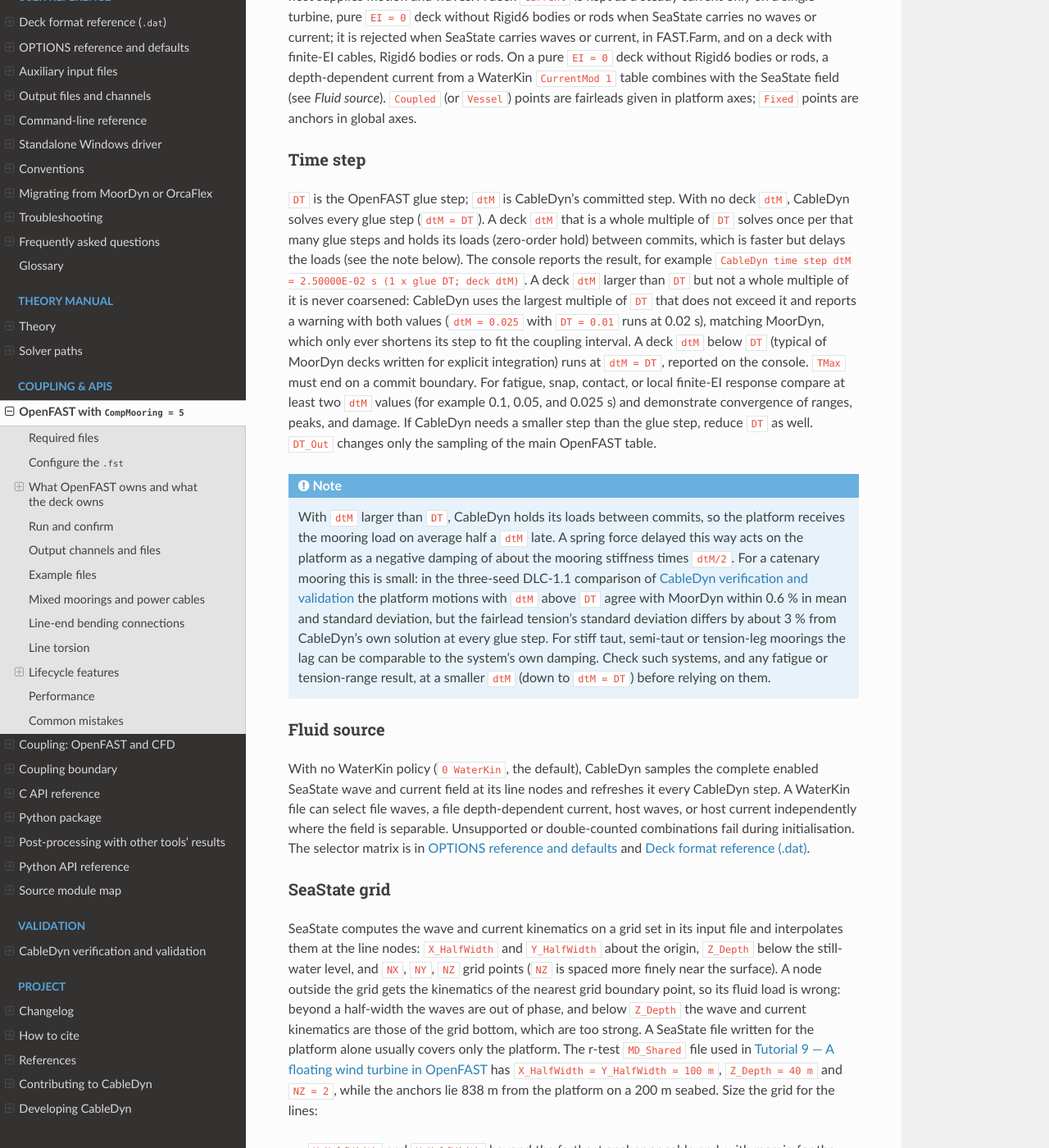
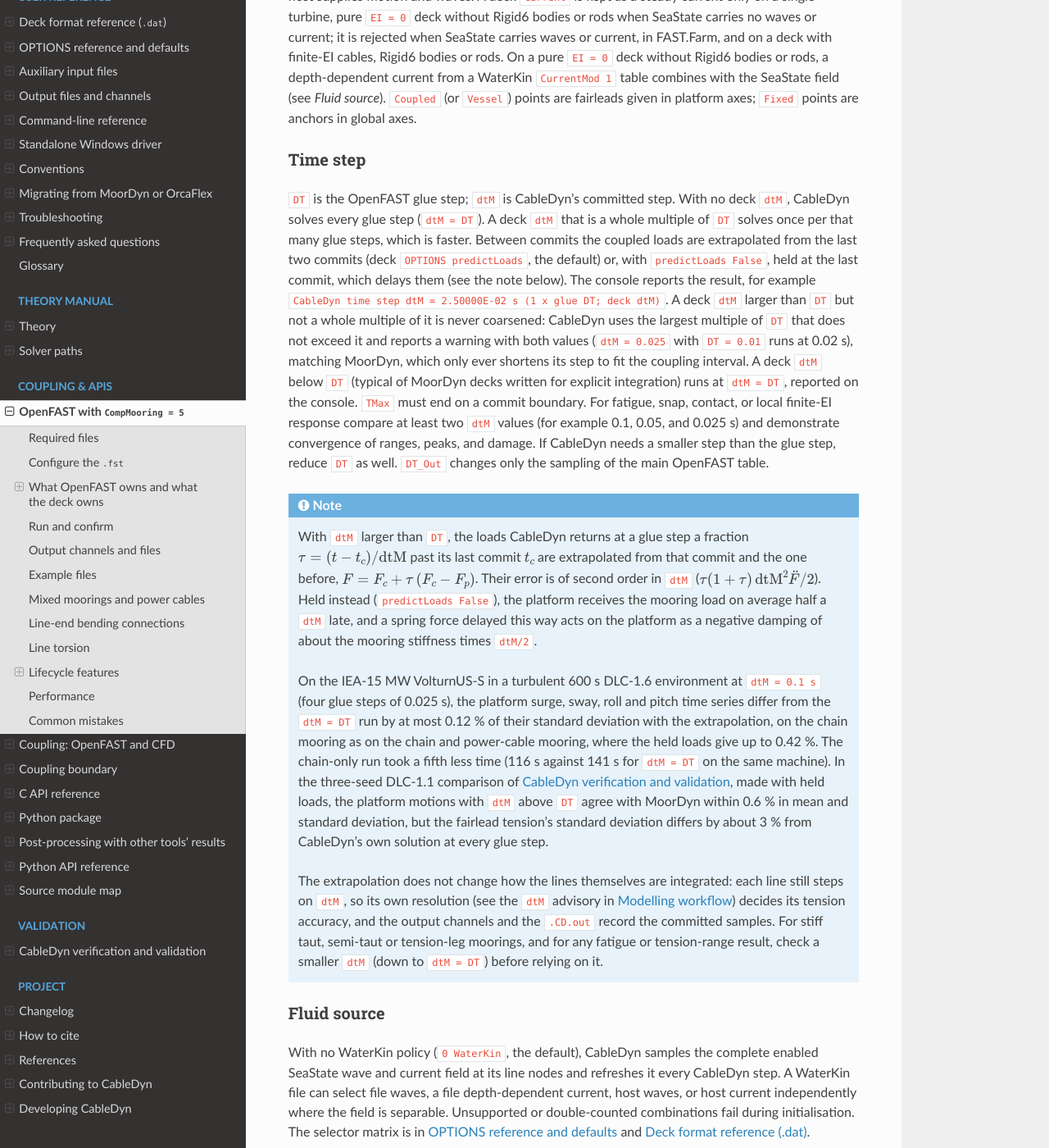
Before and after one commit to SMI-Lab-Inha/CableDyn, a Sphinx documentation site: the page built from doc/openfast.rst, in a window 1280 px wide and 1400 px high, scrolled down 1360 px. Shown: the whole window at 82% size. Built offline with Sphinx 7.4.7 and the Read the Docs theme 3.1.0, drawn with Linux system fonts in a browser that asks for light colours.

Commit message:
feat(openfast): extrapolate the coupled loads between dtM solves (#39)
With dtM larger than the glue DT, CableDyn solves once per nsuper glue
steps and held its loads between solves, so the platform received them
on average dtM/2 late: a first-order lag that acts as negative damping
of about the mooring stiffness times dtM/2. This is why 0.2.0 defaults
to dtM = DT, at four times the mooring cost of dtM = 0.1 s.

Between solves the loads are now extrapolated from the last two
committed solves, F = F_c + tau (F_c - F_p) with tau the fraction of
the mooring step elapsed, clamped to [0, 1]; the error is second order
in dtM. The extrapolation is used only between consecutive commits, so
the first step keeps the held loads. CD_UpdateStates shifts the served
loads into the previous ones when a mooring step starts (not on a
correction re-entry over the same step), keeping CalcOutput state-const,
and mirrors them into the OtherState (pred_t, pred_loads), so a restart
continues the extrapolation. The output channels and the .CD.out keep
the committed samples. The deck OPTION predictLoads (default True)
switches it; False keeps the hold. The arithmetic lives in
CableDyn_LoadPredictor and is unit-tested.

IEA-15 MW VolturnUS-S, turbulent 600 s DLC-1.6, dtM = 0.1 s against
dtM = DT = 0.025 s: the platform surge, sway, roll and pitch differ by
at most 0.12 % of their standard deviation (0.42 % held), on the chain
and on the chain and power-cable mooring; the chain-only run takes a
fifth less time (116 s against 141 s). Runs at dtM = DT are
byte-identical, and with predictLoads False the outputs equal the held
runs byte for byte.

Signed-off-by: Jae Hoon Seo <jaehoon.seo@inha.ac.kr>

```diff
--- a/doc/faq.rst
+++ b/doc/faq.rst
@@ -84,7 +84,8 @@ OpenFAST coupling
    :class: note
 
    CableDyn solves on ``dtM`` (the glue ``DT`` unless the deck sets a larger ``dtM``) and, with a
-   larger ``dtM``, holds its committed loads/channels between solves on the faster glue clock of
+   larger ``dtM``, holds its committed channels between solves (its coupled loads are
+   extrapolated from the last two solves) on the faster glue clock of
    OpenFAST (maintained by NLR, the National Laboratory of the Rockies, formerly NREL). A smaller
    ``DT_Out`` records more copies of the held value; it does not add physical bandwidth. Plot
    ``<OpenFASTRoot>.CD.out`` for the solver-native record containing one row per genuine CableDyn
--- a/doc/modeling.rst
+++ b/doc/modeling.rst
@@ -200,8 +200,9 @@ performance comparisons keep the default.
 Choose ``dtM`` by convergence of peaks, phase, rainflow ranges, and accumulated damage—not only by
 solver success. Numerical stability at a large implicit step is not evidence of fatigue accuracy.
 In OpenFAST the default is ``dtM = DT`` (a solve every glue step); with a larger deck ``dtM``,
-loads and assembled OpenFAST channels are zero-order-held between CableDyn solves, which delays
-the loads by about ``dtM/2`` (see :doc:`openfast`). The separate ``.CD.out`` contains only genuine committed
+the coupled loads are extrapolated from the last two CableDyn solves (or held, with
+``predictLoads False``, which delays them by about ``dtM/2``) and the assembled OpenFAST channels
+are held between solves (see :doc:`openfast`). The separate ``.CD.out`` contains only genuine committed
 ``dtM`` samples, while ``DT_Out`` changes the assembled OpenFAST recording cadence only. Neither
 file convention substitutes for a time-step convergence study, which should cover the forcing
 bandwidth, the shortest element transit time, contact switching, and constitutive relaxation
--- a/doc/openfast.rst
+++ b/doc/openfast.rst
@@ -77,8 +77,10 @@ Time step
 
 ``DT`` is the OpenFAST glue step; ``dtM`` is CableDyn's committed step. With no deck ``dtM``,
 CableDyn solves every glue step (``dtM = DT``). A deck ``dtM`` that is a whole multiple of ``DT``
-solves once per that many glue steps and holds its loads (zero-order hold) between commits, which
-is faster but delays the loads (see the note below). The console reports the result, for
+solves once per that many glue steps, which is faster. Between commits the coupled loads are
+extrapolated from the last two commits (deck ``OPTIONS predictLoads``, the default) or, with
+``predictLoads False``, held at the last commit, which delays them (see the note below). The
+console reports the result, for
 example ``CableDyn time step dtM = 2.50000E-02 s (1 x glue DT; deck dtM)``. A deck ``dtM``
 larger than ``DT`` but not a whole multiple of it is never coarsened: CableDyn uses the largest
 multiple of ``DT`` that does not exceed it and reports a warning with both values (``dtM = 0.025``
@@ -92,15 +94,29 @@ peaks, and damage. If CableDyn needs a smaller step than the glue step, reduce `
 
 .. note::
 
-   With ``dtM`` larger than ``DT``, CableDyn holds its loads between commits, so the platform
-   receives the mooring load on average half a ``dtM`` late. A spring force delayed this way
-   acts on the platform as a negative damping of about the mooring stiffness times ``dtM/2``. For a catenary mooring this
-   is small: in the three-seed DLC-1.1 comparison of :doc:`validation` the platform motions with
-   ``dtM`` above ``DT`` agree with MoorDyn within 0.6 % in mean and standard deviation, but the
-   fairlead tension's standard deviation differs by about 3 % from CableDyn's own solution at
-   every glue step. For stiff taut, semi-taut or tension-leg moorings the lag can be comparable
-   to the system's own damping. Check such systems, and any fatigue or tension-range result, at
-   a smaller ``dtM`` (down to ``dtM = DT``) before relying on them.
+   With ``dtM`` larger than ``DT``, the loads CableDyn returns at a glue step a fraction
+   :math:`\tau = (t - t_c)/\mathrm{dtM}` past its last commit :math:`t_c` are extrapolated from
+   that commit and the one before, :math:`F = F_c + \tau\,(F_c - F_p)`. Their error is of
+   second order in ``dtM`` (:math:`\tau(1+\tau)\,\mathrm{dtM}^2 \ddot F/2`). Held instead
+   (``predictLoads False``), the platform receives the mooring load on average half a ``dtM``
+   late, and a spring force delayed this way acts on the platform as a negative damping of about
+   the mooring stiffness times ``dtM/2``.
+
+   On the IEA-15 MW VolturnUS-S in a turbulent 600 s DLC-1.6 environment at ``dtM = 0.1 s``
+   (four glue steps of 0.025 s), the platform surge, sway, roll and pitch time series differ from
+   the ``dtM = DT`` run by at most 0.12 % of their standard deviation with the extrapolation, on
+   the chain mooring as on the chain and power-cable mooring, where the held loads give up to
+   0.42 %. The chain-only run took a fifth less time (116 s against 141 s for ``dtM = DT``
+   on the same machine). In the three-seed DLC-1.1 comparison
+   of :doc:`validation`, made with held loads, the platform motions with ``dtM`` above ``DT``
+   agree with MoorDyn within 0.6 % in mean and standard deviation, but the fairlead tension's
+   standard deviation differs by about 3 % from CableDyn's own solution at every glue step.
+
+   The extrapolation does not change how the lines themselves are integrated: each line still
+   steps on ``dtM``, so its own resolution (see the ``dtM`` advisory in :doc:`modeling`) decides
+   its tension accuracy, and the output channels and the ``.CD.out`` record the committed
+   samples. For stiff taut, semi-taut or tension-leg moorings, and for any fatigue or
+   tension-range result, check a smaller ``dtM`` (down to ``dtM = DT``) before relying on it.
 
 Fluid source
 ~~~~~~~~~~~~
```
Also changed, not shown: CHANGELOG.md (+7 -0 lines), CMakeLists.txt (+8 -0 lines), doc/options.rst (+9 -0 lines), 7 other files.
